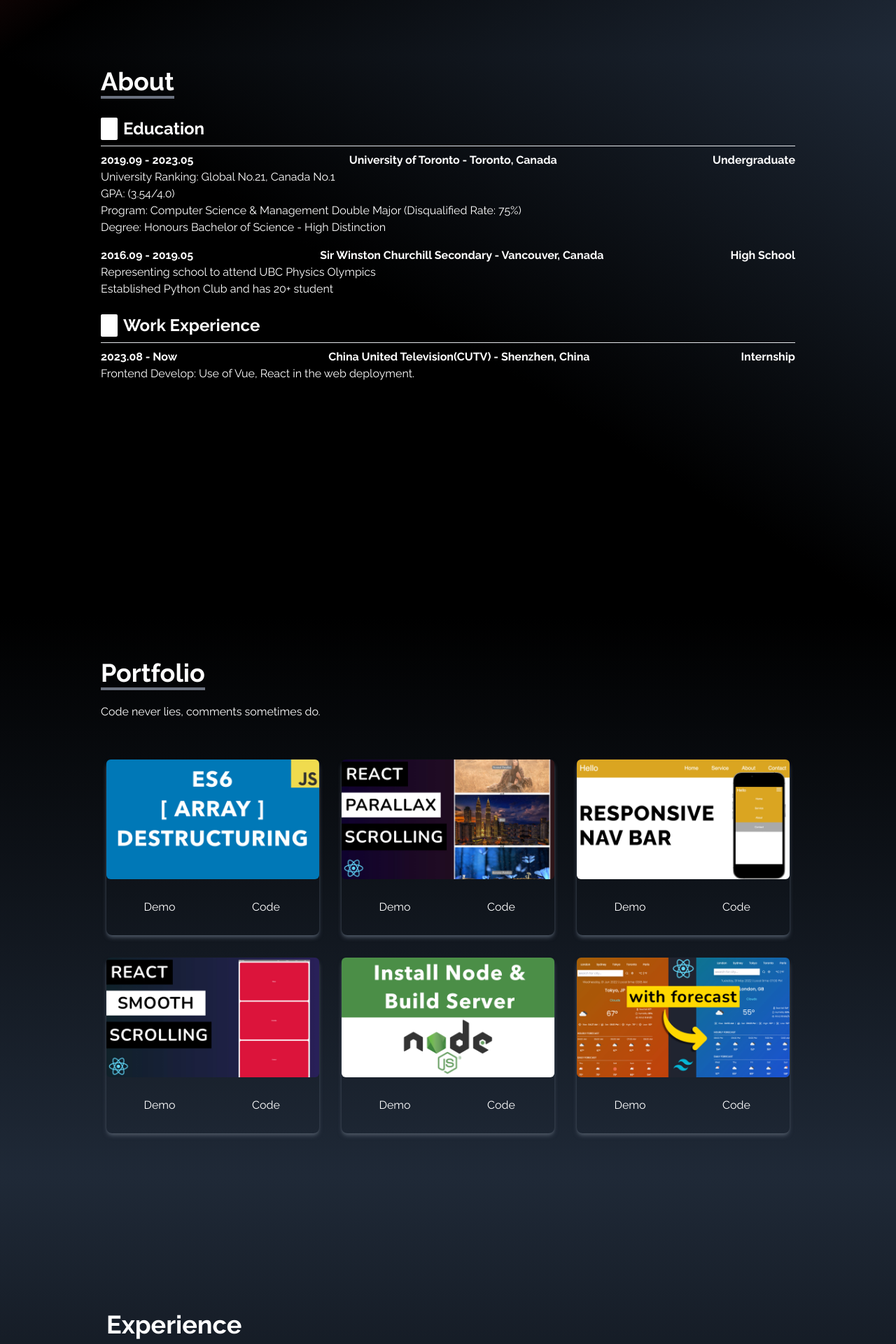
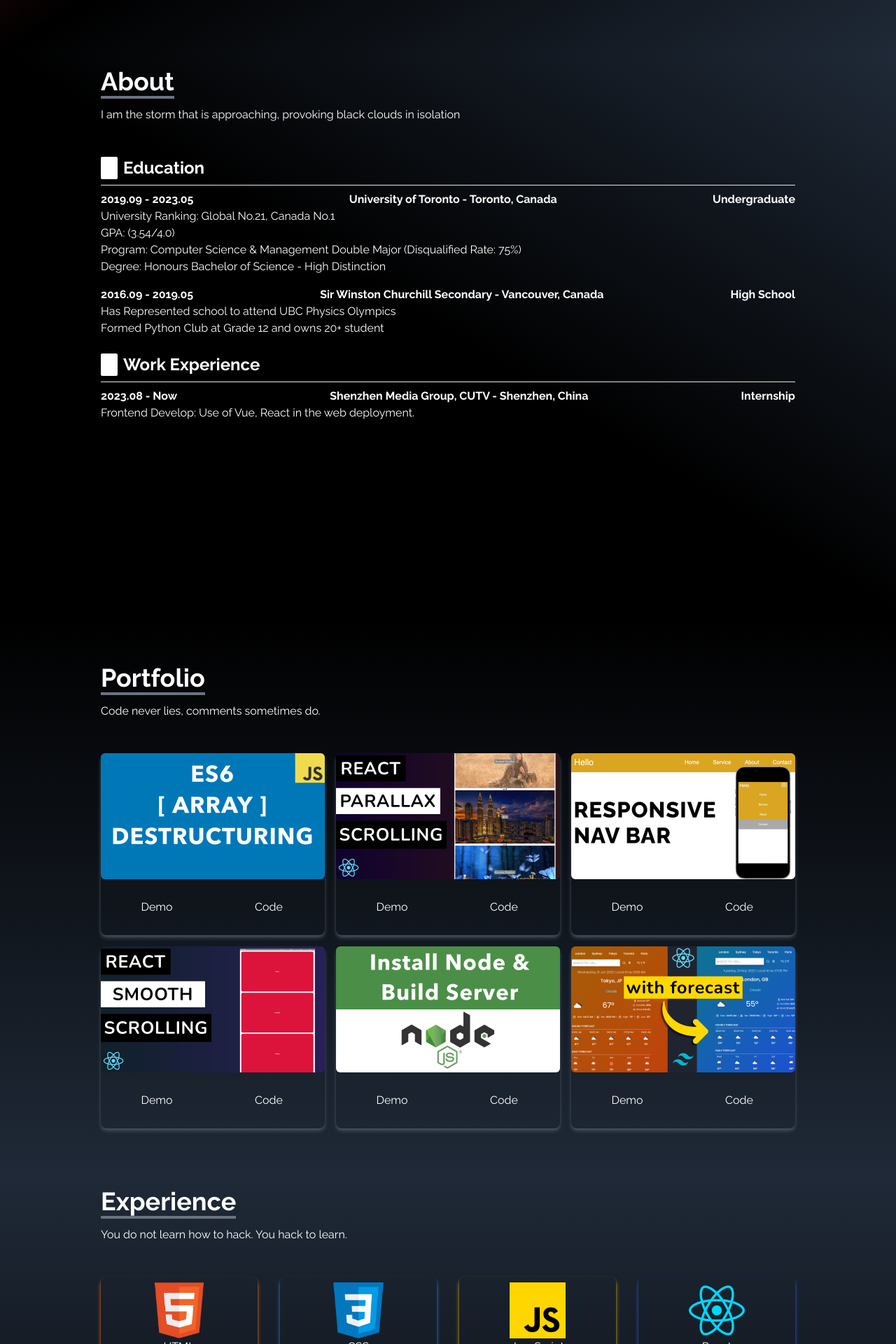
Before and after one commit to Aiden1024/ReactPortfolio, a React (Create React App) app: page / in a window 1280 px wide. Shown: the part 720-2640 px from the top of the page at 70% size. Built offline with nearby package versions, Linux system fonts and the light colour scheme; some icons are missing.

Commit message:
temp save, gotta fix padding

```diff
--- a/src/components/About.jsx
+++ b/src/components/About.jsx
@@ -13,6 +13,9 @@
         <div className=' pb-8'>
             <p className=' text-4xl font-bold inline border-b-4
              border-gray-500'>{Locale.About.Title}</p>
+             <div className=' py-4'>
+              {Locale.About.Subtitle}
+             </div>
         </div>
 
 
@@ -26,28 +29,28 @@
 
         {/* Education Card- Undergrad*/}
         <div className=' py-2'>
-          <div className='flex flex-col font-bold justify-start sm:flex-row sm:justify-between'>
+          <div className='flex flex-col font-bold justify-center items-center sm:flex-row sm:justify-between'>
             <h2 >2019.09 - 2023.05 </h2>
             <a href="https://www.utoronto.ca/" target="_blank" className=' hover:underline underline-offset-2'>
               <h2 className='sm:mx-4'>{Locale.About.Education.School1}</h2>
             </a>
             <h2 >{Locale.About.Education.Edu1}</h2>
           </div>
-          <p className=' whitespace-pre-wrap pt-2 sm:pt-0'>
+          <p className=' whitespace-pre-wrap pt-2 sm:pt-0 sm:text-justify text-center'>
           {Locale.About.Education.Description1}
           </p>
         </div>
 
         {/* Education Card - High School*/}
         <div className=' py-2'>
-          <div className='flex flex-col font-bold justify-start sm:flex-row sm:justify-between'>
+          <div className='flex flex-col font-bold justify-center sm:flex-row sm:justify-between items-center'>
             <h2 >2016.09 - 2019.05  </h2>
             <a href="https://www.vsb.bc.ca/sir-winston-churchill" target="_blank" className=' hover:underline underline-offset-2'>
               <h2 className='sm:mx-4'>{Locale.About.Education.School2}</h2>
             </a>
             <h2 >{Locale.About.Education.Edu2}</h2>
           </div>
-          <p className=' whitespace-pre-wrap pt-2 sm:pt-0'>
+          <p className=' whitespace-pre-wrap pt-2 sm:pt-0 sm:text-justify text-center'>
             {Locale.About.Education.Description2}
           </p>
         </div>
@@ -61,14 +64,14 @@
         <hr />
         {/* Education Card - High School*/}
         <div className=' py-2'>
-          <div className='flex flex-col font-bold justify-start sm:flex-row sm:justify-between'>
+          <div className='flex flex-col font-bold justify-start sm:flex-row sm:justify-between items-center'>
             <h2 >2023.08 - Now </h2>
-            <a href="https://www.cutv.com/" target="_blank" className=' hover:underline underline-offset-2'>
+            <a href="https://www.szmg.com.cn/" target="_blank" className=' hover:underline underline-offset-2'>
               <h2 className='sm:mx-4'>{Locale.About.WorkExp.Job1}</h2>
             </a>
             <h2 >{Locale.About.WorkExp.Type}</h2>
           </div>
-          <p className=' whitespace-pre-wrap pt-2 sm:pt-0'>
+          <p className=' whitespace-pre-wrap pt-2 sm:pt-0 sm:text-justify text-center'>
             {Locale.About.WorkExp.Description1}
           </p>
         </div>
--- a/src/components/Contact.jsx
+++ b/src/components/Contact.jsx
@@ -10,9 +10,9 @@
     <div name={Locale.NavBar.NavContact} className=' w-full h-screen bg-gradient-to-br
      from-black via-black to-red-950 p-4'>
       <div className=' h-full justify-center max-w-screen-lg text-white mx-auto p-4'>
-        <div className=' py-6'>
+        <div className=' '>
             <p className=' text-4xl font-bold inline border-b-4 border-gray-500'>{Locale.Contact.Title}</p>
-            <p className=' py-6'>{Locale.Contact.SubTitle}</p>
+            <p className=' py-4'>{Locale.Contact.SubTitle}</p>
         </div>
 
         <div className='flex justify-between'>
--- a/src/components/Experience.jsx
+++ b/src/components/Experience.jsx
@@ -65,11 +65,11 @@
     <div name={Locale.NavBar.NavExp} className=' bg-gradient-to-b from-gray-800
      to-black w-full h-screen'>
         <div className=' max-w-screen-lg mx-auto p-4 flex flex-col
-         justify-center w-full h-full text-white'>
+         w-full h-full text-white'>
             <div className=' pb-8'>
                 <p className=' text-4xl font-bold border-b-4
-                border-gray-500 p-2 inline'>{Locale.Experience.Title}</p>
-                <p className=' py-6'> {Locale.Experience.SubTitle} </p>
+                border-gray-500 inline'>{Locale.Experience.Title}</p>
+                <p className=' py-4'> {Locale.Experience.SubTitle} </p>
             </div>
 
             <div className=' w-full grid grid-cols-2 sm:grid-cols-3 md:grid-cols-4 md:gap-8 gap-4
--- a/src/components/NavBar.jsx
+++ b/src/components/NavBar.jsx
@@ -74,11 +74,11 @@
       </div>
 
       {/* only if nav is true, SHOW */}
-      {nav && <ul className='flex flex-col justify-center
-        items-center absolute top-0 left-0 w-full h-screen
-        bg-gradient-to-b from-black to-gray-800 text-gray-300'>
+      {<ul className={`flex flex-col justify-center
+        items-center absolute top-0 right-0 w-full h-screen
+        bg-gradient-to-br from-black via-gray-800 to-red-900 text-gray-300 ${nav ? 'translate-x-0' : 'translate-x-full' } ease-in-out duration-300`}>
         {links.map(({id, link}) => (
-          <li key={id} className='px-4 cursor-pointer capitalize py-6 text-4xl'>
+          <li key={id} className='px-4 cursor-pointer capitalize py-6 text-4xl focus:text-red-800'>
             <Link to={link} onClick={() => setNav(!nav)} smooth duration={500} offset={-80}> {link}</Link>
 
         </li>
--- a/src/components/Portfolio.jsx
+++ b/src/components/Portfolio.jsx
@@ -52,12 +52,12 @@
           >
             {Locale.Portfolio.Title}
           </p>
-          <p className=" py-6">{Locale.Portfolio.SubTitle}</p>
+          <p className=" py-4">{Locale.Portfolio.SubTitle}</p>
         </div>
 
 
 
-        <div className="grid sm:grid-cols-2 md:grid-cols-3 gap-8 sm:px-2 px-0">
+        <div className="grid grid-cols-2 md:grid-cols-3 gap-4 ">
         {
             portfolios.map(({ id, src }) => (
             <div key={id} className=" shadow-md shadow-gray-600 rounded-lg">
--- a/src/locales/cn.ts
+++ b/src/locales/cn.ts
@@ -15,6 +15,7 @@
 
     About: {
         Title: "关于我",
+        Subtitle:"详细名称可查看英文版网页",
         Education: {
             Title:"教育背景",
             School1:"多伦多大学 - 加拿大，多伦多",
@@ -27,7 +28,7 @@
         },
         WorkExp: {
             Title:"工作经历",
-            Job1:"华夏城视网络电视股份有限公司 - 中国，深圳",
+            Job1:"深圳广电集团，华夏城视网络电视股份有限公司 - 中国，深圳",
             Type:"实习",
             Description1:"前端开发：Vue, React的架构了解与使用。"
         },
--- a/src/locales/en.ts
+++ b/src/locales/en.ts
@@ -17,6 +17,7 @@
 
     About: {
         Title: "About",
+        Subtitle:"I am the storm that is approaching, provoking black clouds in isolation",
         Education: {
             Title:"Education",
             School1:"University of Toronto - Toronto, Canada",
@@ -24,12 +25,12 @@
             Description1:"University Ranking: Global No.21, Canada No.1\nGPA: (3.54/4.0)\nProgram: Computer Science & Management Double Major (Disqualified Rate: 75%)\nDegree: Honours Bachelor of Science - High Distinction",
             School2:"Sir Winston Churchill Secondary - Vancouver, Canada",
             Edu2:"High School",
-            Description2:"Representing school to attend UBC Physics Olympics\nEstablished Python Club and has 20+ student "
+            Description2:"Has Represented school to attend UBC Physics Olympics\nFormed Python Club at Grade 12 and owns 20+ student "
 
         },
         WorkExp: {
             Title:"Work Experience",
-            Job1:"China United Television(CUTV) - Shenzhen, China",
+            Job1:"Shenzhen Media Group, CUTV - Shenzhen, China",
             Type:"Internship",
             Description1:"Frontend Develop: Use of Vue, React in the web deployment."
         },
```
